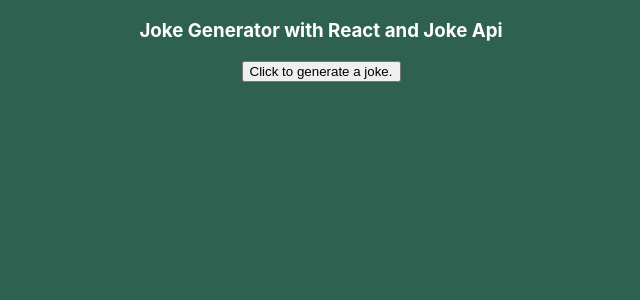
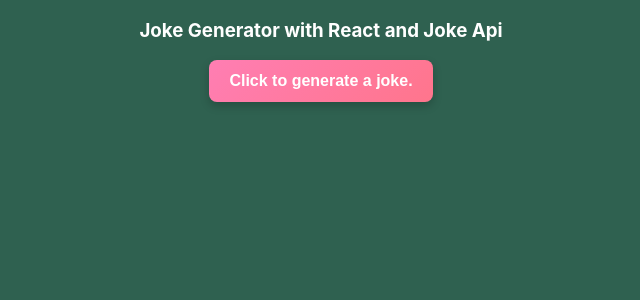
Before and after one commit to patel-vansh1607/jokes_generator, a React (Create React App) app: page / in a window 1280 px wide. Shown: the top 300 px of the page, without its empty margins (319-959 px from the left). Built offline with nearby package versions, Linux system fonts and the light colour scheme.

Commit message:
Refactor Button component to use destructuring and add class for styling

```diff
--- a/src/pages/button.js
+++ b/src/pages/button.js
@@ -2,10 +2,12 @@ import React from "react";
 import './button.css'
 
 
-const Button = (props) => {
-    return <button onClick={props.callApi}>
+const Button = ({callApi}) => {
+    return (
+    <button  className="joke-button" onClick={callApi}>
         Click to generate a joke.
-    </button>;
+    </button>
+    )
 }
 
 export default Button;
```
